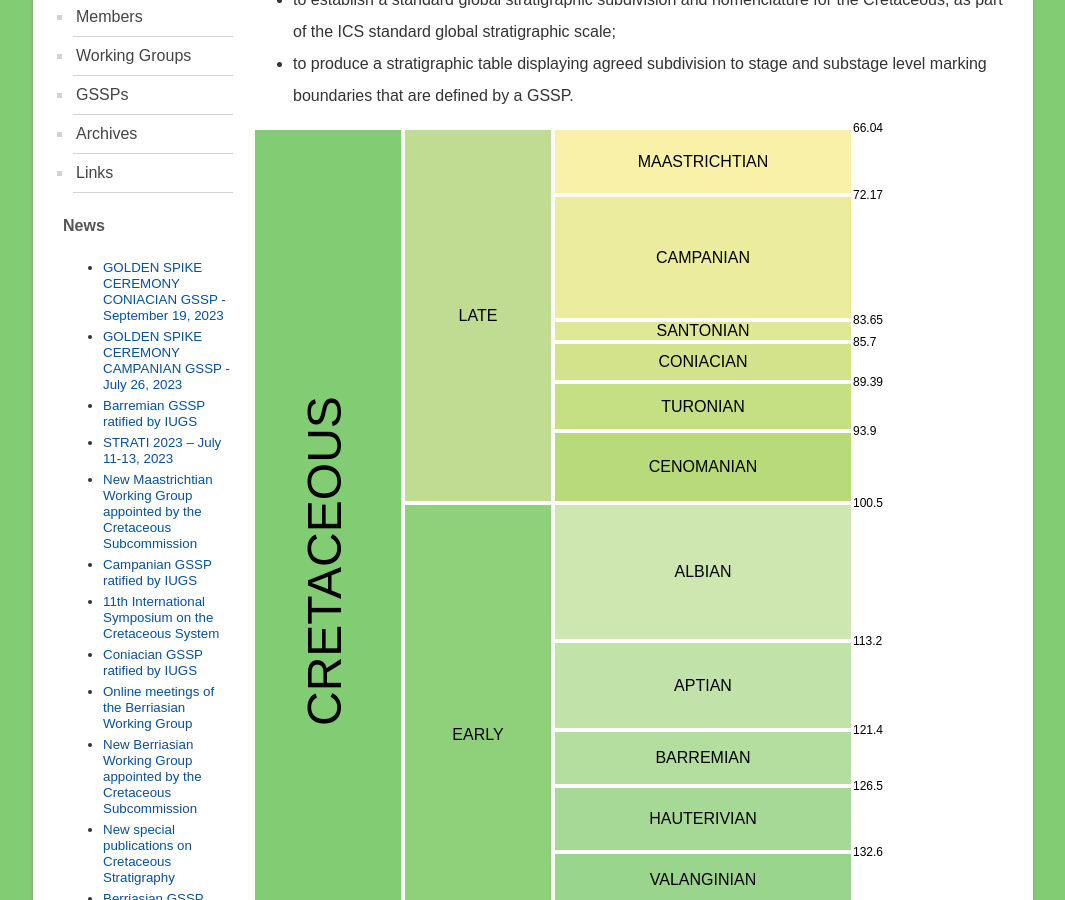
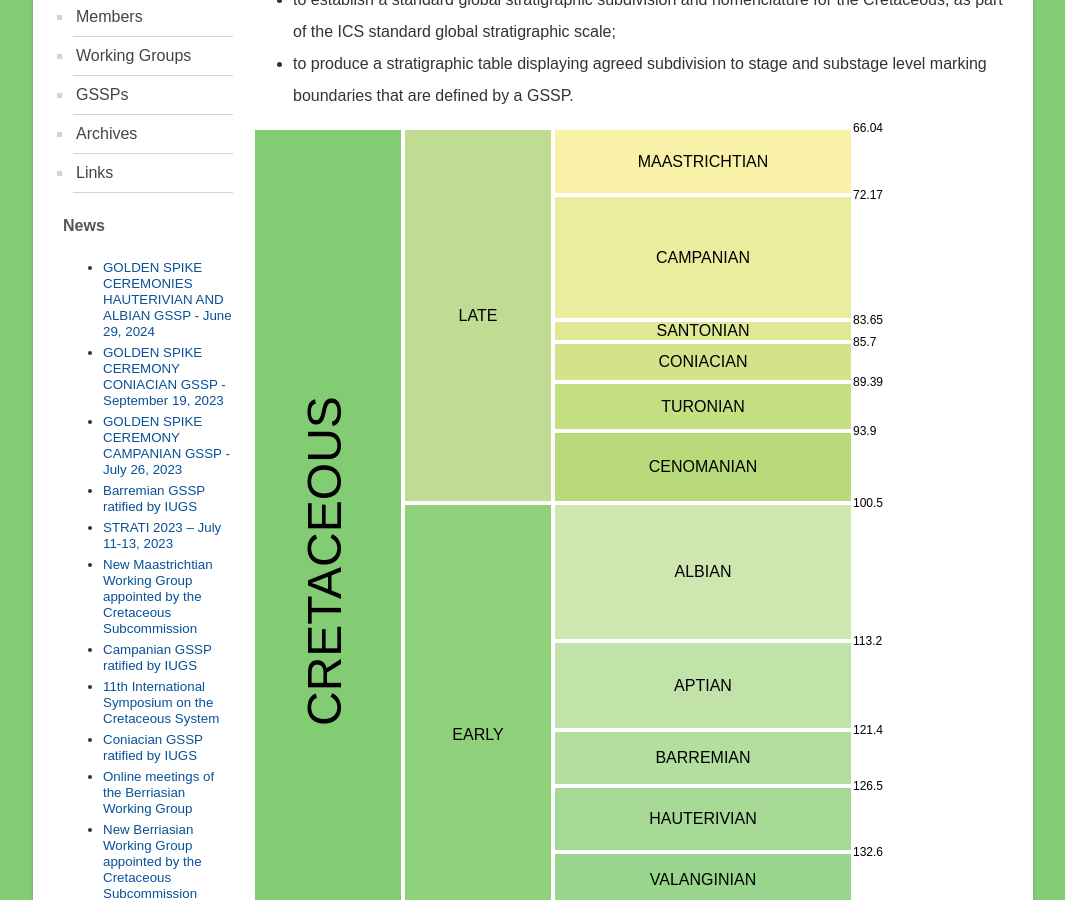
Before and after one commit to i-c-stratigraphy/subcommission-cretaceous, a Jekyll site: the page built from pages/index.md, in a window 1280 px wide and 900 px high, scrolled down 500 px. Shown: the whole window, without its empty margins (107-1172 px from the left). Built offline with Jekyll 4.4.1, drawn with Linux system fonts in a browser that asks for light colours.

Commit message:
Update menu.html

```diff
--- a/_includes/menu.html
+++ b/_includes/menu.html
@@ -38,6 +38,7 @@
 <div id="news">
     <h4>News</h4>
     <ul>
+        <li><a href="https://stratigraphy.org/subcommission-cretaceous/news/ hauterivian-albian-ceremonies ">GOLDEN SPIKE CEREMONIES HAUTERIVIAN AND ALBIAN GSSP - June 29, 2024</a></li>
         <li><a href="https://stratigraphy.org/subcommission-cretaceous/news/coniacian-ceremony">GOLDEN SPIKE CEREMONY CONIACIAN GSSP - September 19, 2023</a></li>
         <li><a href="https://stratigraphy.org/subcommission-cretaceous/news/campanian-ceremony">GOLDEN SPIKE CEREMONY CAMPANIAN GSSP - July 26, 2023</a></li>
         <li><a href="https://stratigraphy.org/subcommission-cretaceous/news/barremian_gssp">Barremian GSSP ratified by IUGS</a></li>
```
